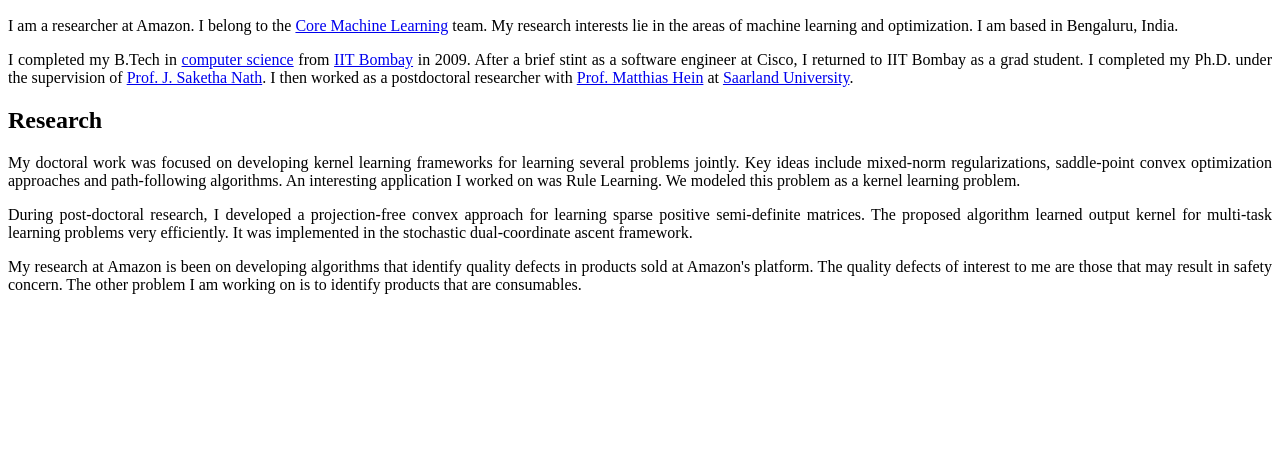
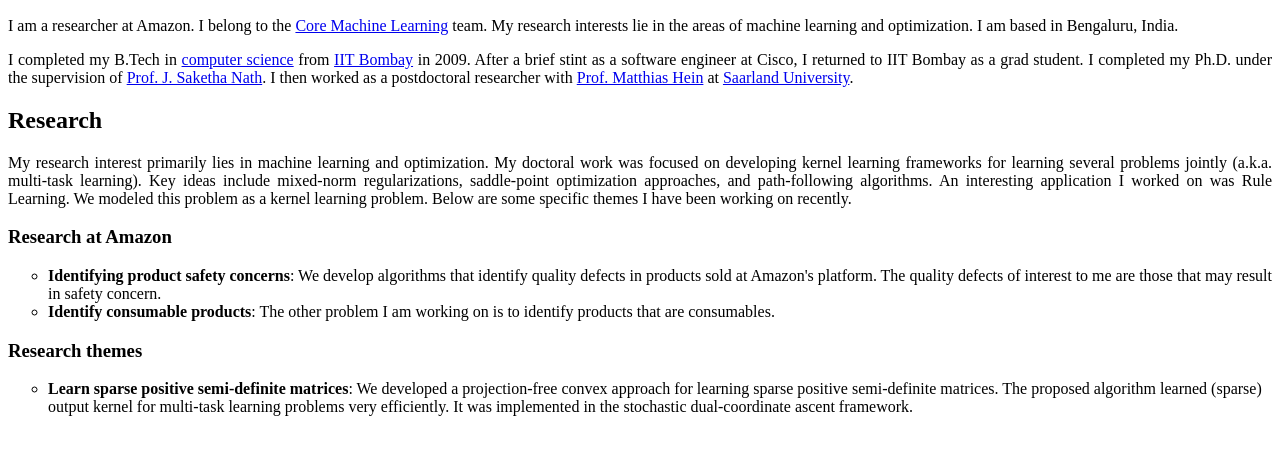
Before and after one commit to pratikjawanpuria/pratikjawanpuria.github.io, a plain HTML site: page index.html in a window 1280 px wide. Shown: the part 137-592 px from the top of the page. Drawn offline with Linux system fonts and the light colour scheme.

Commit message:
Update index.html

```diff
--- a/index.html
+++ b/index.html
@@ -21,16 +21,17 @@ I completed my B.Tech in <a href="https://www.cse.iitb.ac.in/">computer science<
 
 
 <h2>Research  </h2>
-<p align="justify">
-My doctoral work was focused on developing kernel learning frameworks for learning several problems jointly. Key ideas include mixed-norm regularizations, saddle-point convex optimization approaches and path-following algorithms. An interesting application I worked on was Rule Learning. We modeled this problem as a kernel learning problem.
+  <p align="justify">
+    My research interest primarily lies in machine learning and optimization. My doctoral work was focused on developing kernel learning frameworks for learning several problems jointly (a.k.a. multi-task learning). Key ideas include mixed-norm regularizations, saddle-point optimization approaches, and path-following algorithms. An interesting application I worked on was Rule Learning. We modeled this problem as a kernel learning problem. Below are some specific themes I have been working on recently.
   </p>
-
-<p align="justify">
-  During post-doctoral research, I developed a projection-free convex approach for learning sparse positive semi-definite matrices. The proposed algorithm learned output kernel for multi-task learning problems very efficiently. It was implemented in the stochastic dual-coordinate ascent framework.
-  </p>
-
-<p align="justify">
-  My research at Amazon is been on developing algorithms that identify quality defects in products sold at Amazon's platform. The quality defects of interest to me are those that may result in safety concern. The other problem I am working on is to identify products that are consumables.
-  </p>
+  <h3>Research at Amazon </h3>
+  <ul type="circle">
+    <li> <b>Identifying product safety concerns</b>: We develop algorithms that identify quality defects in products sold at Amazon's platform. The quality defects of interest to me are those that may result in safety concern. </li>
+    <li> <b> Identify consumable products</b>: The other problem I am working on is to identify products that are consumables.
+  </ul>
+  <h3>Research themes</h3>
+  <ul type="circle">
+    <li> <b>Learn sparse positive semi-definite matrices</b>: We developed a projection-free convex approach for learning sparse positive semi-definite matrices. The proposed algorithm learned (sparse) output kernel for multi-task learning problems very efficiently. It was implemented in the stochastic dual-coordinate ascent framework.</li>
+  </ul>
 
 </html>
```
